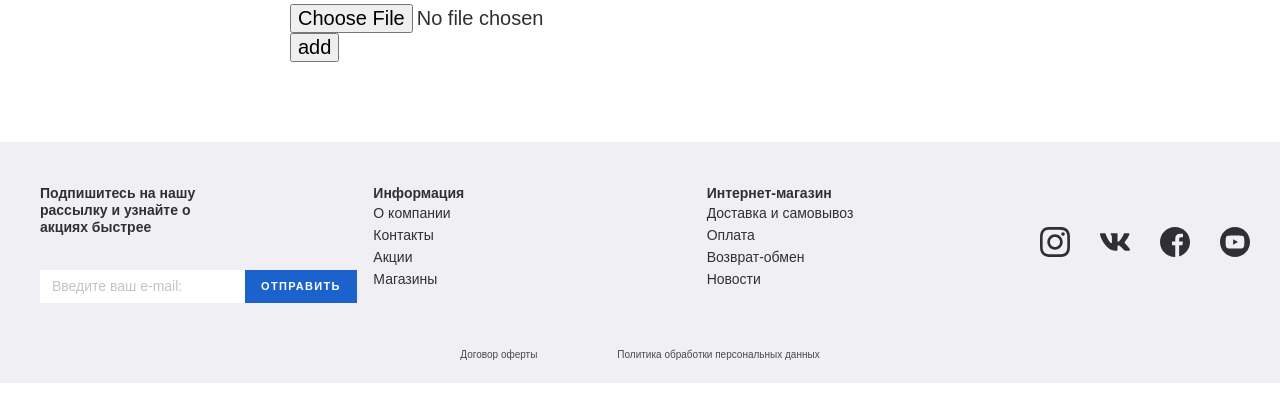
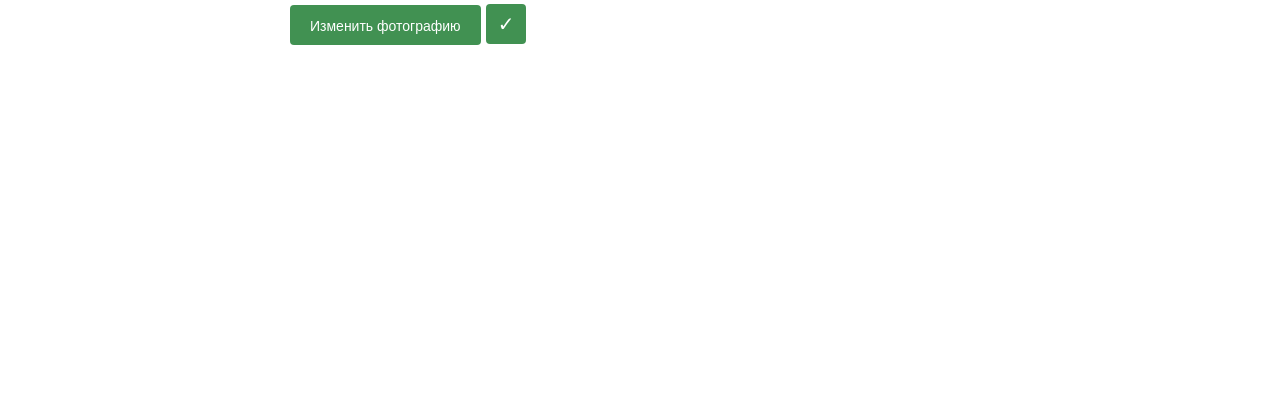
Before and after one commit to Viral3301/Fastapi-eshop, a FastAPI app: template templates/profile.html in a window 1280 px wide. Shown: the part 556-976 px from the top of the page. Before the commit the page ends 939 px from the top, so only its background shows below. Run offline with FastAPI, Linux system fonts and the light colour scheme; the template is opened without the code that fills it, so the values that code supplies are empty; parts of the project's set-up code (start-up, migrations or seed data) failed here and were passed over.

Commit message:
Profile page updated

```diff
--- a/static/css/style.css
+++ b/static/css/style.css
@@ -1109,7 +1109,7 @@ body{
 }
 
 .profile{
-    margin-bottom: 80px;
+    margin-bottom: 480px;
 }
 
 .profile__info{
@@ -1137,3 +1137,61 @@ body{
     margin-right: 100px;
     margin-left: 250px;
 }
+
+.input-file {
+	position: relative;
+	display: inline-block;
+}
+.input-file span {
+	position: relative;
+	display: inline-block;
+	cursor: pointer;
+	outline: none;
+	text-decoration: none;
+	font-size: 14px;
+	vertical-align: middle;
+	color: rgb(255 255 255);
+	text-align: center;
+	border-radius: 4px;
+	background-color: #419152;
+	line-height: 22px;
+	height: 40px;
+	padding: 10px 20px;
+	box-sizing: border-box;
+	border: none;
+	margin: 0;
+	transition: background-color 0.2s;
+}
+.input-file input[type=file] {
+	position: absolute;
+	z-index: -1;
+	opacity: 0;
+	display: block;
+	width: 0;
+	height: 0;
+}
+
+.input-file input[type=file]:focus + span {
+	box-shadow: 0 0 0 0.2rem rgba(0,123,255,.25);
+}
+
+.input-file:hover span {
+	background-color: #59be6e;
+}
+.input-file:active span {
+	background-color: #2E703A;
+}
+
+.input-file input[type=file]:disabled + span {
+	background-color: #eee;
+}
+
+.input-file input[type=submit] {
+    display: inline-block;
+    width: 40px;
+    height: 40px;
+    background-color: #419152;
+    border: none;
+    border-radius: 4px;
+    color: rgb(255 255 255);
+}
--- a/static/js/main.js
+++ b/static/js/main.js
@@ -40,3 +40,8 @@ $(function(){
     });
 
 });
+
+$('.input-file input[type=file]').on('change', function(){
+	let file = this.files[0];
+	$(this).next().html(file.name);
+});
--- a/templates/profile.html
+++ b/templates/profile.html
@@ -7,8 +7,11 @@
          <div>
             <img src="{{ url_for('content_img', path='/' + user.image) }}" alt="" class="profile__image">
             <form action="changepfp" method="POST" enctype="multipart/form-data" class="changepfp__form">
-               <input class="form-image" type="file" name="image" placeholder="Фото"><br>
-               <input class="submit" type="submit" value="add">
+               <label class="input-file">
+                  <input type="file" name="image">
+                  <span class="input-file-btn">Изменить фотографию</span>
+                  <input class="submit" class="input-file-save-btn" type="submit" value="✓">
+             </label>
             </form>
          </div>
          <ul class="user__list">
@@ -21,6 +24,16 @@
             <li class="user__list-item">
                <div class="user__info-left">Email :</div><div class="user__info-right">{{user.email}}</div>
             </li>
+            <li class="user__list-item">
+               <div class="user__info-left">Дата регистрации :</div><div class="user__info-right">{{user.registered_at}}</div>
+            </li>
+            <li class="user__list-item">
+               {% if user.is_verified == true %}
+                  <div class="user__info-left">Подтвержденный пользователь :</div><div class="user__info-right" style="color: green;">Да</div>
+               {% else %}
+                  <div class="user__info-left">Подтвержденный пользователь :</div><div class="user__info-right" style="color: red;">Нет</div>
+               {% endif %}
+            </li>
          </ul>
       </div>
    </div>
```
Also changed, not shown: 2 other files.
